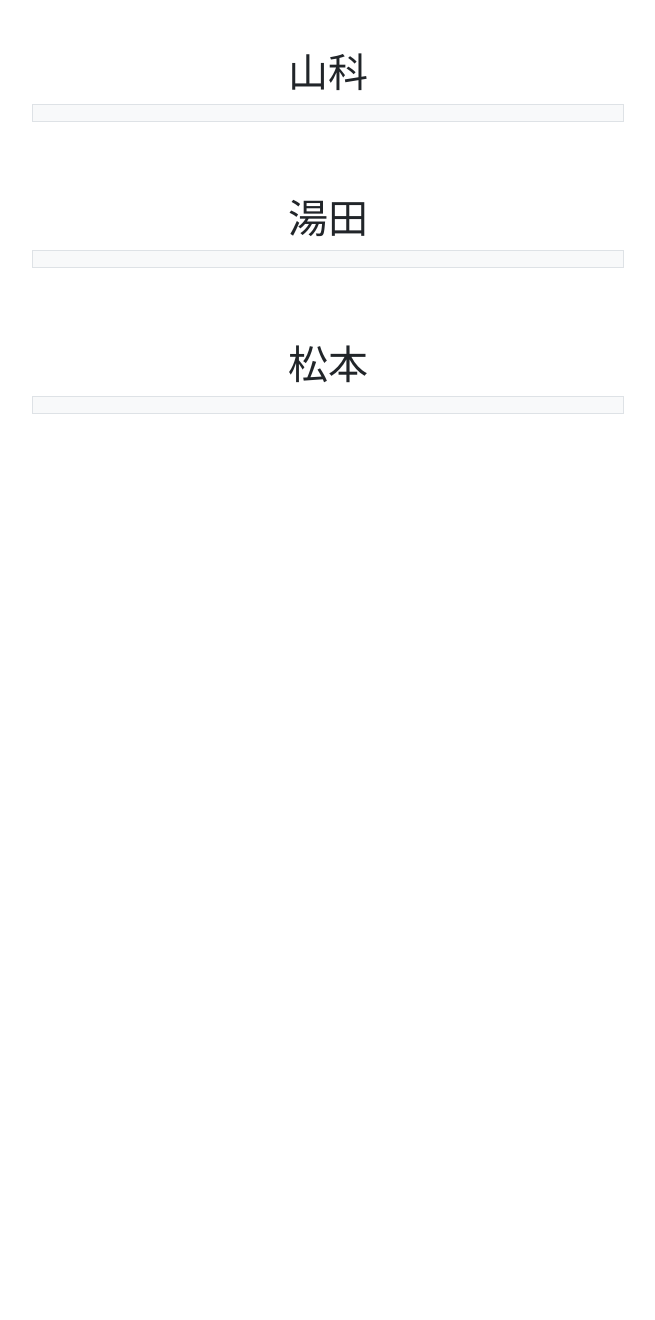
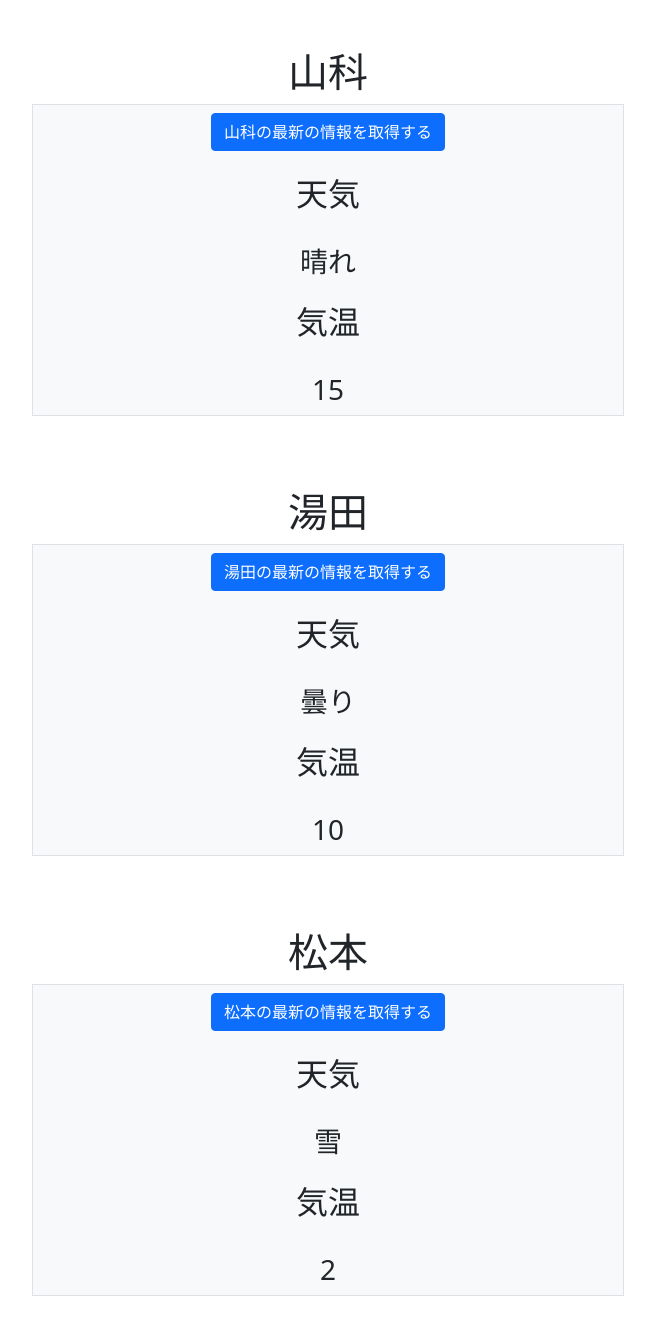
Before and after one commit to sotaheavymetal21/get_weather_api, a Django app: page /top/ in a window 1280 px wide. Shown: the whole page, without its empty margins (312-967 px from the left). Before the commit the page ends 414 px from the top, so only its background shows below. Run offline with Django 4.2, Linux system fonts and the light colour scheme; data comes from the database, SQL or seed files in the repository.

Commit message:
cssどんどん書き書き

```diff
--- a/weather_project/templates/top.html
+++ b/weather_project/templates/top.html
@@ -19,7 +19,15 @@
     {% for weather in object_list %}
     <div class="text-center mt-4 p-4 offset-3 col-6">
       <h1>{{ weather.location }}</h1>
-      <div class="p-2 bg-light border"></div>
+      <div class="p-2 bg-light border">
+        <button class="btn btn-primary">
+          {{ weather.location }}の最新の情報を取得する
+        </button>
+        <h2 class="p-4">天気</h2>
+        <span class="h3 p-4">{{weather.weather}}</span>
+        <h2 class="p-4">気温</h2>
+        <span class="h3 p-4">{{weather.temperature}}</span>
+      </div>
     </div>
     {% endfor %}
   </body>
```
